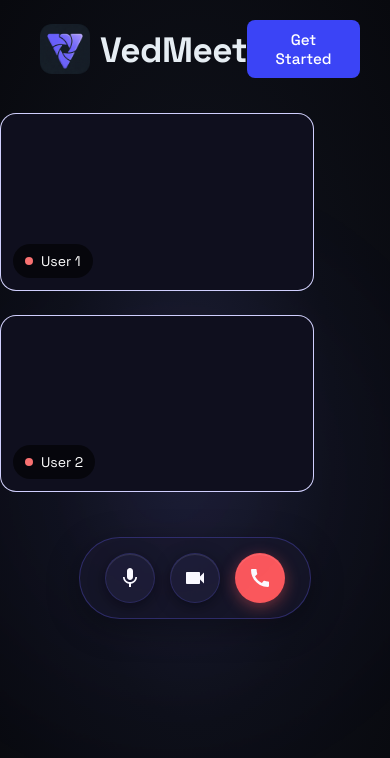
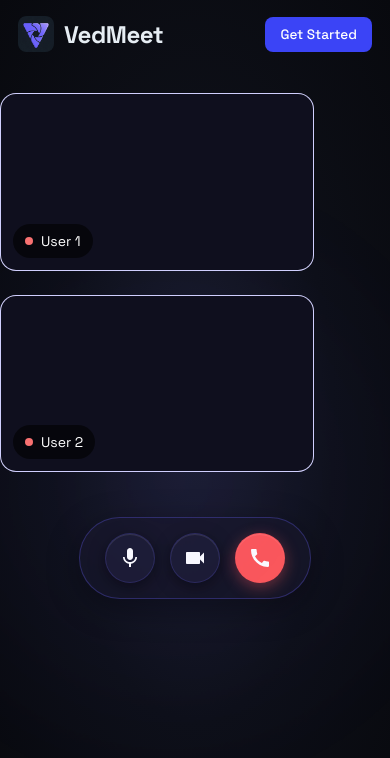
Before and after one commit to NabinCenth/VedMeet-Client, a React (Vite) app: page /videocall/1 in a window 390 px wide. Shown: the top 758 px of the page. Built offline with nearby package versions, Linux system fonts and the light colour scheme; no server answers.

Commit message:
Enchance the NAV repson; fix user-joined event handler to destructure parameters.

```diff
--- a/src/Component/NavBar/NavBar.css
+++ b/src/Component/NavBar/NavBar.css
@@ -55,3 +55,22 @@
 .navbar-btn:active {
   transform: scale(0.98);
 }
+@media (max-width: 600px) {
+  .navbar {
+    padding: 16px 18px;
+  }
+
+  .navbar-logo {
+    width: 36px;
+    height: 36px;
+  }
+
+  .navbar-brand {
+    font-size: 1.5rem;
+  }
+
+  .navbar-btn {
+    padding: 9px 15px;
+    font-size: 0.85rem;
+  }
+}
--- a/src/Hooks/useWebrtc.js
+++ b/src/Hooks/useWebrtc.js
@@ -53,7 +53,7 @@ socket.emit("answer", { answer, RoomId });
         console.log("received event", event);
       };
       //Offerer side
-      if (isOfferer) {socket.on('user-joined', async (socketId,Name) => {
+      if (isOfferer) {socket.on('user-joined', async ({socketId,Name}) => {
         console.log("User joined:", socketId,Name);
         setRemotename(Name);
         const offer = await pc.createOffer();
--- a/src/Pages/VideoCallPage/Videocall.jsx
+++ b/src/Pages/VideoCallPage/Videocall.jsx
@@ -35,6 +35,7 @@ const [hasStream,sethasStream]=useState(false);
 
   }, [remoteStream]);
 
+
   return (
     <>
       <div className="videocall-container">
```
